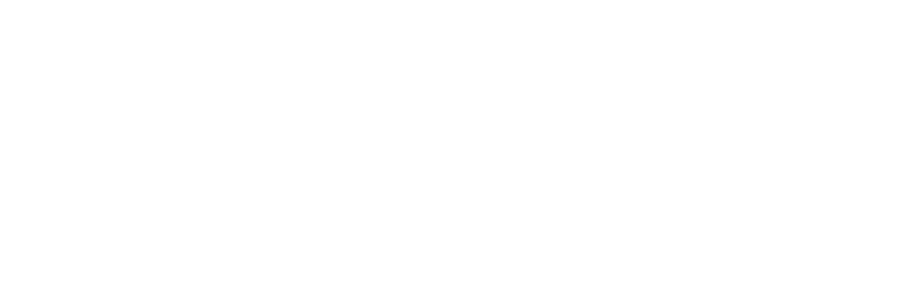
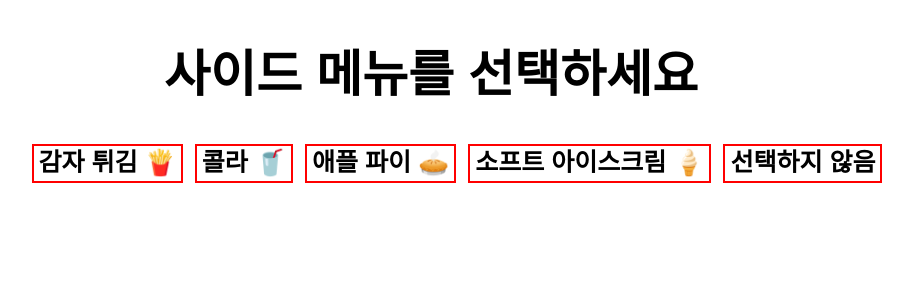
Before and after one commit to kimnewbie/PracticeReact, a React (Create React App) app: page / in a window 1280 px wide. Shown: the top 300 px of the page, without its empty margins (209-1122 px from the left). Built offline with nearby package versions, Linux system fonts and the light colour scheme.

Commit message:
side menu ordering

```diff
--- a/src/App.js
+++ b/src/App.js
@@ -1,11 +1,13 @@
 import React from 'react';
 import './App.css';
 import DataTableSearch from './dataTableSearch/DataTableSearch';
+import McSideMenu from './mcdonalds/McSideMenu';
 
 function App() {
   return (
     <div>
       {/* <DataTableSearch /> */}
+      <McSideMenu />
     </div>
   );
 
--- /dev/null
+++ b/src/mcdonalds/McSideMenu.js
@@ -0,0 +1,51 @@
+import React, { useEffect, useState } from 'react'
+import './mcSideMenu.css'
+
+export default function McSideMenu() {
+    const sideMenus = [
+        "감자 튀김 🍟",
+        "콜라 🥤",
+        "애플 파이 🥧",
+        "소프트 아이스크림 🍦",
+        "선택하지 않음"
+    ]
+    const [orders, setOrders] = useState([]);
+    const onClickSideMenu = (selectedItem) => {
+        if (selectedItem === sideMenus[4]) {
+            setOrders([])
+        }
+        if (orders.includes(selectedItem)) {
+            setOrders(orders => orders.filter(order => order !== selectedItem));
+            return;
+        }
+        if (orders.includes("선택하지 않음")) {
+            setOrders(orders => orders.filter(order => order !== "선택하지 않음"))
+        }
+        setOrders(orders => [...orders, selectedItem])
+    }
+
+    useEffect(() => {
+        console.log(orders)
+    }, [orders])
+
+    return (
+        <div className="chooseMcMenus">
+            <h1>사이드 메뉴를 선택하세요</h1>
+            <ul>
+                {
+                    sideMenus.map(((sideMenu, index) => (
+                        <li
+                            className={orders.find(order => order === sideMenu)
+                                ? "menu-item active"
+                                : "menu-item"}
+                            key={index}
+                            onClick={() => onClickSideMenu(sideMenu)}
+                        >
+                            {sideMenu}
+                        </li>
+                    )))
+                }
+            </ul>
+        </div >
+    )
+}
--- /dev/null
+++ b/src/mcdonalds/mcSideMenu.css
@@ -0,0 +1,25 @@
+@import url('https://fonts.googleapis.com/css2?family=Nanum+Pen+Script&display=swap');
+
+.chooseMcMenus {
+    font-family: 'Nanum Pen Script', cursive;
+    text-align: center;
+    font-size: 25px;
+    font-weight: bold;
+}
+
+ul {
+    list-style: none;
+}
+
+li.menu-item {
+    display: inline;
+    border: 2px solid #ff0000;
+    margin-left: 12px;
+    padding: 5px 5px 5px 5px;
+}
+
+li.menu-item.active {
+    background-color: #ff0000;
+    color: white;
+    font-weight: bold;
+}
```
